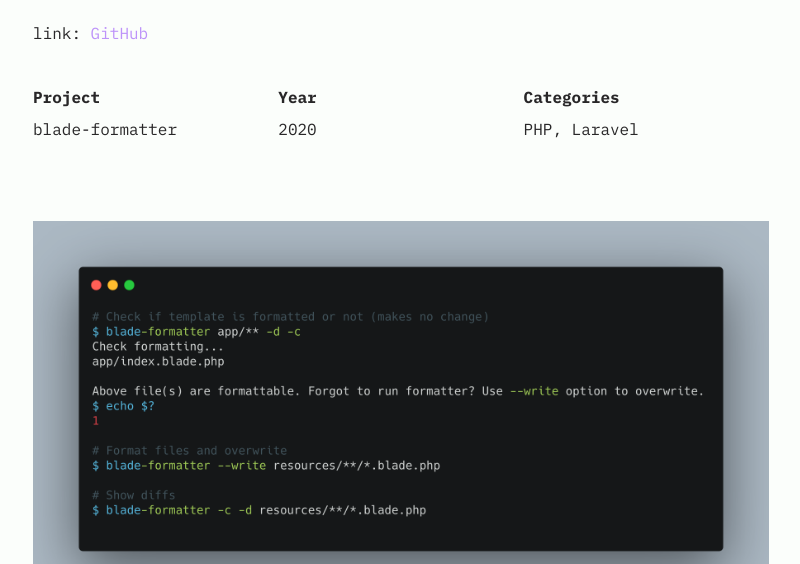
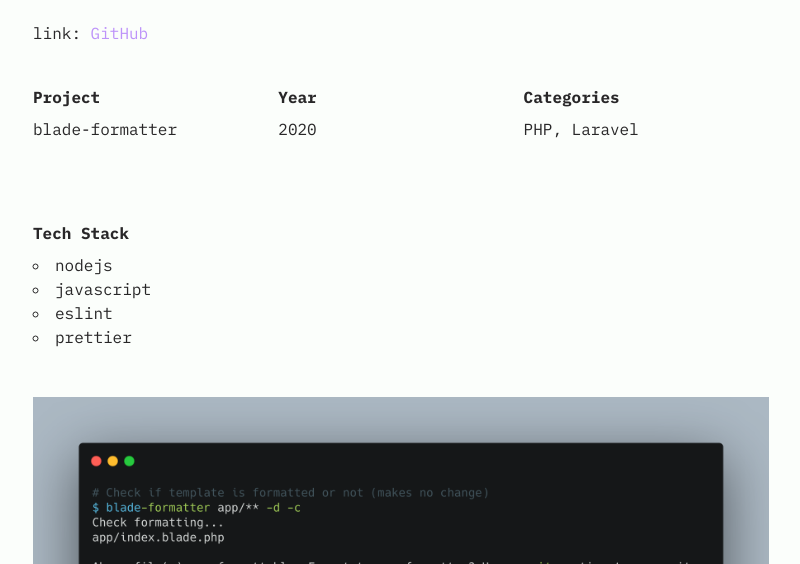
Before and after one commit to shufo/shufo.dev, an Astro site: page /projects/blade-formatter in a window 1280 px wide. Shown: the part 236-800 px from the top of the page, without its empty margins (239-1039 px from the left). Built offline with nearby package versions, Linux system fonts and the light colour scheme; Astro itself is replaced by a stand-in of ours.

Commit message:
feat: 🎸 show tech stack on project detail page

```diff
--- a/src/components/ProjectDetail.vue
+++ b/src/components/ProjectDetail.vue
@@ -9,13 +9,13 @@
       :title="project.frontmatter.title"
       :year="project.frontmatter.year.toString()"
       :categories="project.frontmatter.categories"
+      :tools="project.frontmatter.tools"
     />
     <Thumbnail
       v-if="project.frontmatter.thumbnail"
       :src="project.frontmatter.thumbnail"
       height="300px"
     />
-    <Content />
   </div>
 </template>
 
--- a/src/components/SingleProjectHeader.vue
+++ b/src/components/SingleProjectHeader.vue
@@ -19,6 +19,14 @@
       />
     </div>
   </div>
+  <div class="header">
+    <div class="column">
+      <div class="label">Tech Stack</div>
+      <ul>
+        <li v-for="tool in tools">{{ tool }}</li>
+      </ul>
+    </div>
+  </div>
 </template>
 
 <script>
@@ -35,8 +43,12 @@ export default {
     categories: {
       type: Array,
       required: true
-    }
-  }
+    },
+    tools: {
+      type: Array,
+      required: true,
+    },
+  },
 };
 </script>
 
@@ -46,10 +58,14 @@ export default {
   padding: 2rem 0;
   width: 100%;
   max-width: 800px;
-  margin: 0 auto 3rem auto;
+  margin: 0 auto 1rem auto;
 }
 .column {
   flex: 0 0 33.33%;
+}
+.column ul {
+  list-style-type: circle;
+  list-style-position: inside;
 }
 .label {
   margin-bottom: 0.5rem;
```
